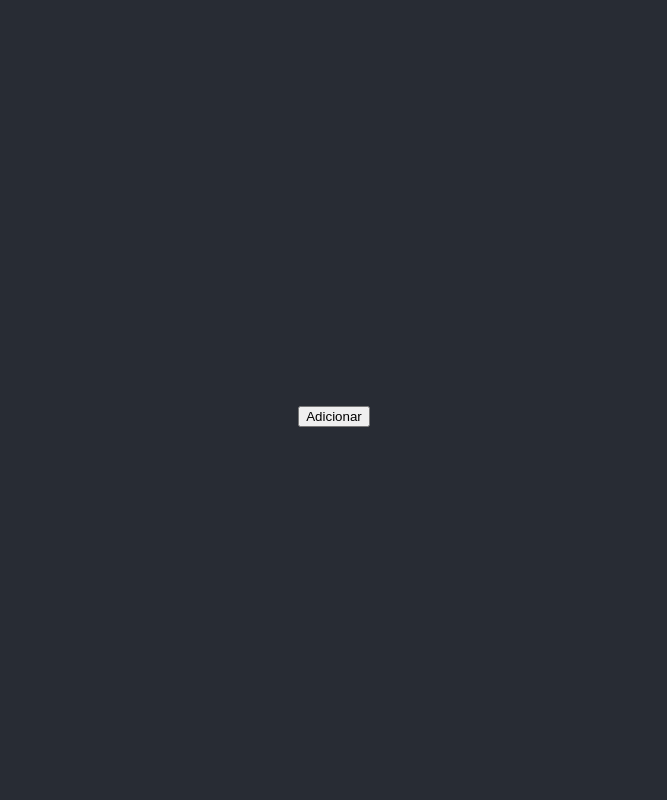
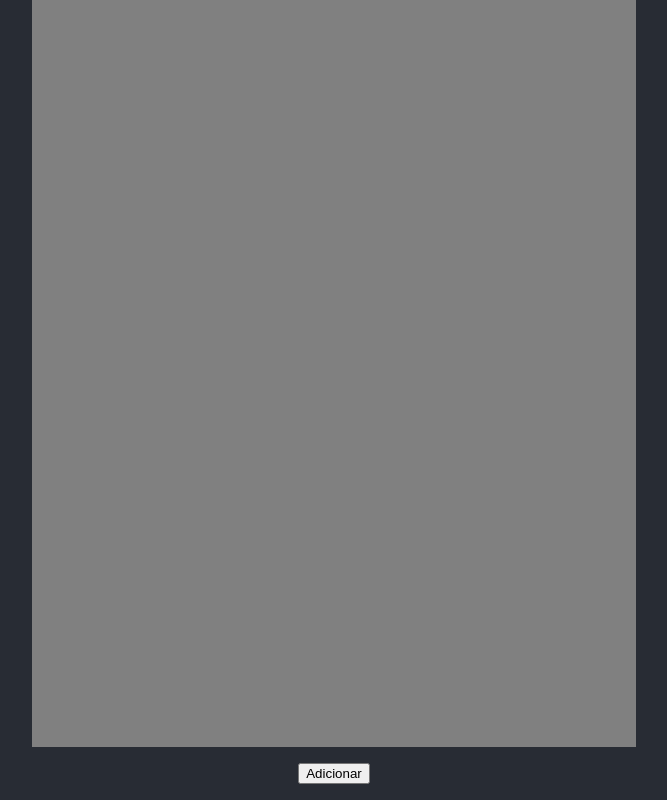
Before and after one commit to wyllbassos/register-persons-localstorage, a React (Create React App) app: page / in a window 1280 px wide. Shown: the whole page, without its empty margins (306-973 px from the left). Built offline with nearby package versions, Linux system fonts and the light colour scheme.

Commit message:
Estilizado Lista de Todo

```diff
--- a/src/App.css
+++ b/src/App.css
@@ -9,3 +9,7 @@
   font-size: calc(10px + 2vmin);
   color: white;
 }
+
+.app-button-add-back {
+  margin-bottom: 16px;
+}
--- a/src/App.tsx
+++ b/src/App.tsx
@@ -46,7 +46,10 @@ function App() {
         />
       )}
 
-      <button onClick={() => setFormActive(!formTodoActive)}>
+      <button
+        className='app-button-add-back'
+        onClick={() => setFormActive(!formTodoActive)}
+      >
         {formTodoActive ? 'Voltar' : 'Adicionar'}
       </button>
     </div>
--- a/src/Todo/ListTodo.css
+++ b/src/Todo/ListTodo.css
@@ -2,8 +2,14 @@
   display: flex;
   flex-direction: column;
   align-items: baseline;
-  margin: 16px;
+  margin-bottom: 16px;
   position: relative;
+  width: calc(-16px + 100% - 16px);
+  max-width: 540px;
+  overflow-y: auto;
+  height: 100%;
+  background-color: gray;
+  padding: 32px;
 }
 
 .app-list-container div {
@@ -13,7 +19,7 @@
 
 .app-list-card {
   margin-top: 16px;
-  background-color: gray;
+  background-color: #282c34;
   width: calc(-16px + 100% - 16px);
   border-radius: 8px;
   padding: 8px 16px;
@@ -36,9 +42,3 @@
   font-weight: bold;
   cursor: pointer;
 }
-
-.app-list-container table tr {
-  background-color: gray;
-  margin: 8px;
-  height: 32px;
-}
```
